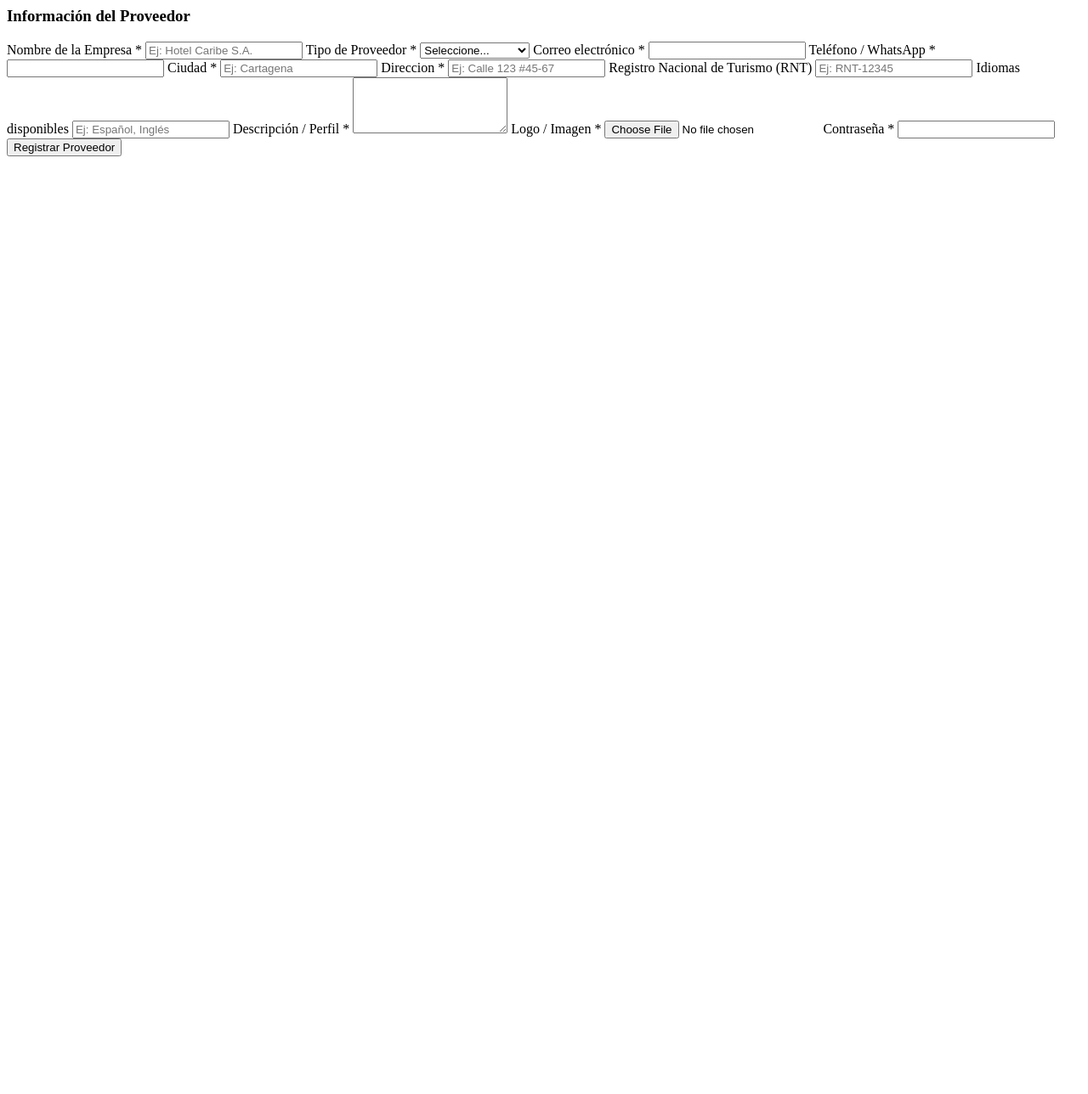
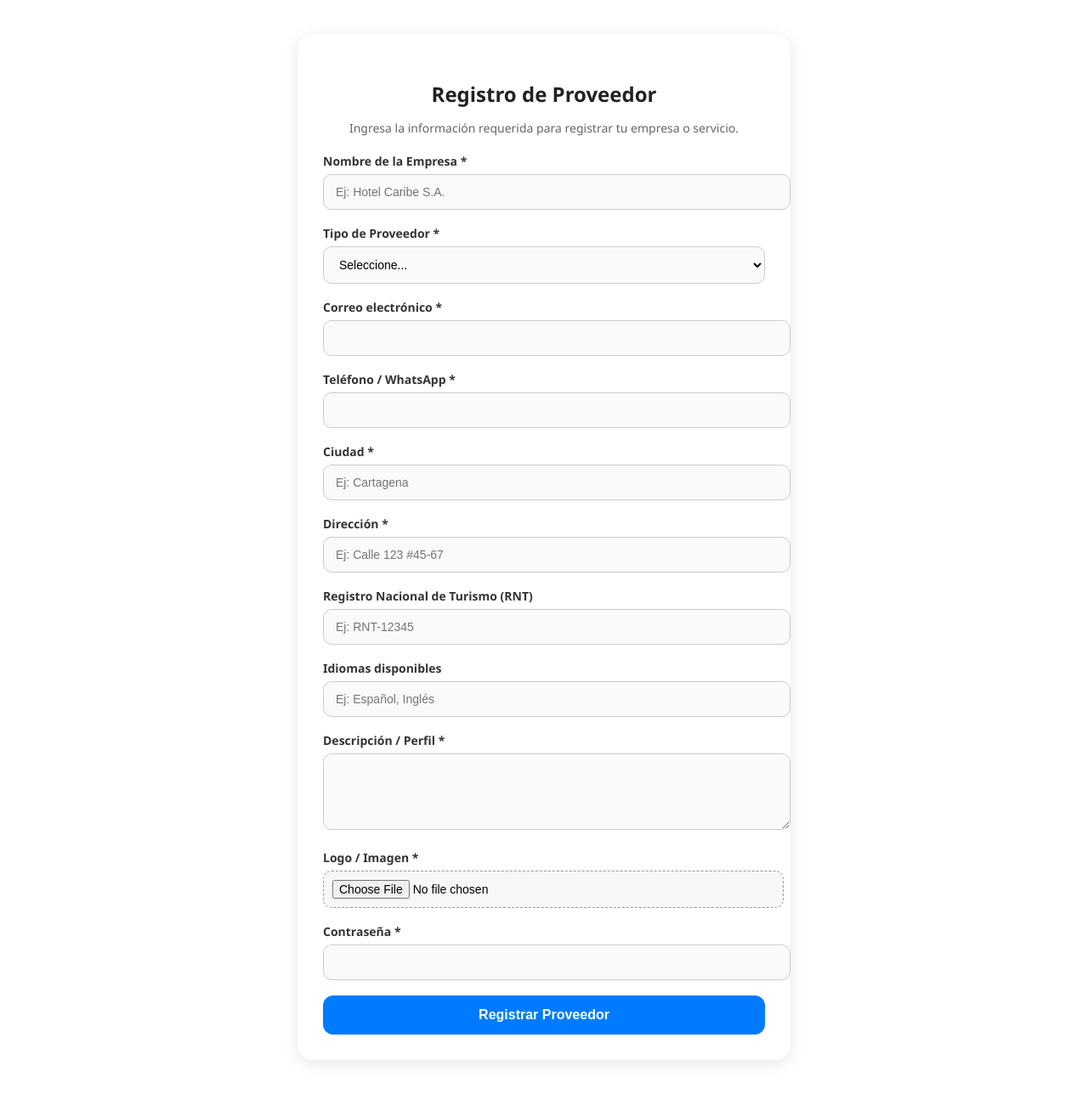
Before and after one commit to samueldiazgonzalez/Ocean_proyect, a PHP site: page /registro_proveedor.html in a window 1280 px wide. Shown: the whole page at 85% size. Before the commit the page ends 184 px from the top, so only its background shows below. Run offline with PHP 8.4, Linux system fonts and the light colour scheme.

Commit message:
lo mismo del commipasao

```diff
--- /dev/null
+++ b/registro_provedor.css
@@ -0,0 +1,99 @@
+/* Contenedor del formulario */
+.provider-form {
+  max-width: 520px;
+  margin: 40px auto;
+  padding: 30px;
+  background: #ffffff;
+  border-radius: 18px;
+  box-shadow: 0 4px 18px rgba(0,0,0,0.1);
+  font-family: "Segoe UI", sans-serif;
+}
+
+.form-title {
+  font-size: 24px;
+  font-weight: 700;
+  text-align: center;
+  margin-bottom: 5px;
+  color: #222;
+}
+
+.form-subtitle {
+  text-align: center;
+  font-size: 14px;
+  color: #666;
+  margin-bottom: 20px;
+}
+
+/* Grupos del formulario */
+.form-group {
+  margin-bottom: 18px;
+}
+
+/* Etiquetas */
+.form-group label {
+  font-size: 14px;
+  font-weight: 600;
+  color: #333;
+  margin-bottom: 6px;
+  display: block;
+}
+
+/* Inputs y selects */
+.provider-form input,
+.provider-form select,
+.provider-form textarea {
+  width: 100%;
+  padding: 12px 14px;
+  border: 1px solid #ccc;
+  border-radius: 10px;
+  background: #fafafa;
+  font-size: 14px;
+  transition: 0.25s ease;
+}
+
+/* Hover & focus */
+.provider-form input:focus,
+.provider-form select:focus,
+.provider-form textarea:focus {
+  border-color: #007bff;
+  background: #fff;
+  outline: none;
+  box-shadow: 0 0 6px rgba(0,123,255,0.25);
+}
+
+/* Input file */
+.file-group input[type="file"] {
+  padding: 10px;
+  border: 1px dashed #999;
+  background: #f7f7f7;
+  cursor: pointer;
+}
+
+.file-group input[type="file"]:hover {
+  background: #efefef;
+}
+
+/* Botón */
+.btn-primary {
+  width: 100%;
+  padding: 14px;
+  font-size: 16px;
+  font-weight: 600;
+  background: #007bff;
+  color: #fff;
+  border: none;
+  border-radius: 12px;
+  cursor: pointer;
+  transition: 0.3s ease;
+}
+
+.btn-primary:hover {
+  background: #005dc2;
+}
+
+/* Responsive */
+@media (max-width: 480px) {
+  .provider-form {
+    padding: 22px;
+  }
+}
--- a/registro_proveedor.html
+++ b/registro_proveedor.html
@@ -1,11 +1,28 @@
+<!DOCTYPE html>
+<html lang="es">
+<head>
+    <meta charset="UTF-8">
+    <meta name="viewport" content="width=device-width, initial-scale=1.0">
+    <title>Registro de Proveedor</title>
+
+    <!-- Vincular CSS -->
+    <link rel="stylesheet" href="registro_provedor.css">
+</head>
+<body>
+
     <form action="Registro_proveedor.php" method="POST" enctype="multipart/form-data" class="provider-form">
 
-  <h3>Información del Proveedor</h3>
-  <label>Nombre de la Empresa *</label>
-  <input type="text" name="empresa" required placeholder="Ej: Hotel Caribe S.A.">
+        <h3 class="form-title">Registro de Proveedor</h3>
+        <p class="form-subtitle">Ingresa la información requerida para registrar tu empresa o servicio.</p>
 
-  <label>Tipo de Proveedor *</label>
-  <select name="tipo" required>
+        <div class="form-group">
+            <label for="empresa">Nombre de la Empresa *</label>
+            <input type="text" id="empresa" name="empresa" required placeholder="Ej: Hotel Caribe S.A.">
+        </div>
+
+        <div class="form-group">
+            <label for="tipo">Tipo de Proveedor *</label>
+            <select id="tipo" name="tipo" required>
                 <option value="">Seleccione...</option>
                 <option value="Hotel">Hotel</option>
                 <option value="Agencia">Agencia de Viajes</option>
@@ -13,34 +30,56 @@
                 <option value="Transporte">Transporte</option>
                 <option value="Otro">Otro</option>
             </select>
+        </div>
 
-  <label>Correo electrónico *</label>
-  <input type="email" name="correo" required>
+        <div class="form-group">
+            <label for="correo">Correo electrónico *</label>
+            <input type="email" id="correo" name="correo" required>
+        </div>
 
-  <label>Teléfono / WhatsApp *</label>
-  <input type="text" name="telefono" required>
+        <div class="form-group">
+            <label for="telefono">Teléfono / WhatsApp *</label>
+            <input type="text" id="telefono" name="telefono" required>
+        </div>
 
- <label>Ciudad *</label>
-<input type="text" class="input-edit" name="ciudad" required placeholder="Ej: Cartagena">
+        <div class="form-group">
+            <label for="ciudad">Ciudad *</label>
+            <input type="text" id="ciudad" name="ciudad" required placeholder="Ej: Cartagena">
+        </div>
 
-<label>Direccion *</label>
-<input type="text" class="input-edit" name="direccion" required placeholder="Ej: Calle 123 #45-67">
+        <div class="form-group">
+            <label for="direccion">Dirección *</label>
+            <input type="text" id="direccion" name="direccion" required placeholder="Ej: Calle 123 #45-67">
+        </div>
 
+        <div class="form-group">
+            <label for="rnt">Registro Nacional de Turismo (RNT)</label>
+            <input type="text" id="rnt" name="rnt" placeholder="Ej: RNT-12345">
+        </div>
 
-  <label>Registro Nacional de Turismo (RNT)</label>
-  <input type="text" name="rnt" placeholder="Ej: RNT-12345">
+        <div class="form-group">
+            <label for="idiomas">Idiomas disponibles</label>
+            <input type="text" id="idiomas" name="idiomas" placeholder="Ej: Español, Inglés">
+        </div>
 
-  <label>Idiomas disponibles</label>
-  <input type="text" name="idiomas" placeholder="Ej: Español, Inglés">
+        <div class="form-group">
+            <label for="descripcion">Descripción / Perfil *</label>
+            <textarea id="descripcion" name="descripcion" rows="4" required></textarea>
+        </div>
 
-  <label>Descripción / Perfil *</label>
-  <textarea name="descripcion" rows="4" required></textarea>
+        <div class="form-group file-group">
+            <label for="logo">Logo / Imagen *</label>
+            <input type="file" id="logo" name="logo" accept="image/*" required>
+        </div>
 
-  <label>Logo / Imagen *</label>
-  <input type="file" name="logo" accept="image/*" required>
-
-  <label>Contraseña *</label>
-  <input type="password" name="password" required>
+        <div class="form-group">
+            <label for="password">Contraseña *</label>
+            <input type="password" id="password" name="password" required>
+        </div>
 
         <button type="submit" class="btn-primary">Registrar Proveedor</button>
+
     </form>
+
+</body>
+</html>
--- a/reseñar.php
+++ b/reseñar.php
@@ -28,6 +28,6 @@ $stmt = $conn->prepare("INSERT INTO reseñas (usuario_id, destino_id, comentario
 $stmt->bind_param("iisi", $user_id, $destino_id, $comentario, $rating);
 $stmt->execute();
 
-header("Location: vistas/Cartagena.php"); // vuelve a la vista
+header("Location: perfil.php"); // vuelve a la vista
 exit();
 ?>
```
Also changed, not shown: perfil.php (+36 -0 lines). Lines whose indentation alone changed are shown as unchanged.
